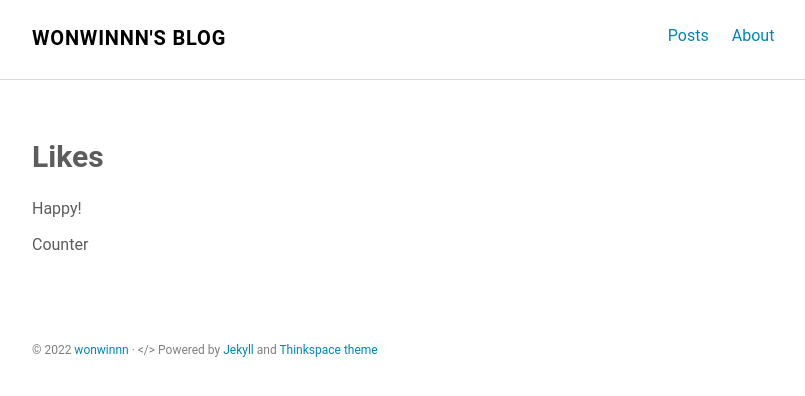
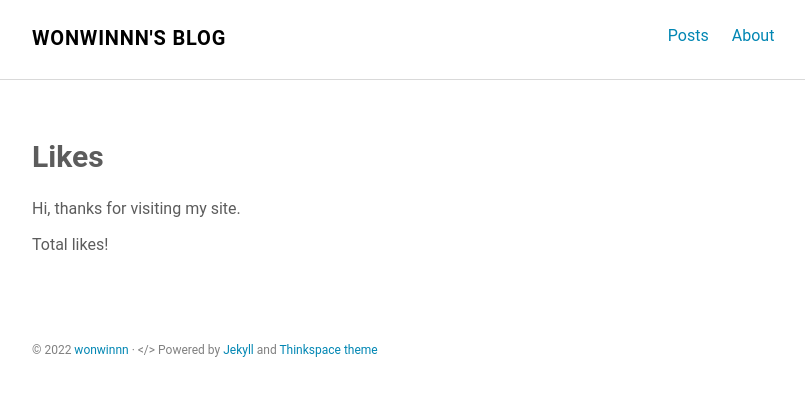
Before and after one commit to wonwinnn/wonwinnn.github.io, a Jekyll site: the page built from likes.md, in a window 1280 px wide. Shown: the top 396 px of the page, without its empty margins (232-1037 px from the left). Built offline with Jekyll 4.4.1, drawn with Linux system fonts in a browser that asks for light colours; some web fonts are replaced; comment, search, counter and statistics services are not loaded.

Commit message:
Update likes.md

```diff
--- a/likes.md
+++ b/likes.md
@@ -4,6 +4,6 @@ title: Likes
 permalink: /likes/
 ---
 
-Happy!
+Hi, thanks for visiting my site.
 
-<script async src="//busuanzi.ibruce.info/busuanzi/2.3/busuanzi.pure.mini.js"></script><span id="busuanzi_container_site_pv">Counter<span id="busuanzi_value_site_pv"></span></span>
+<script async src="//busuanzi.ibruce.info/busuanzi/2.3/busuanzi.pure.mini.js"></script><span id="busuanzi_value_page_pv">Total <span id="busuanzi_value_page_pv"></span> likes!</span>
```
